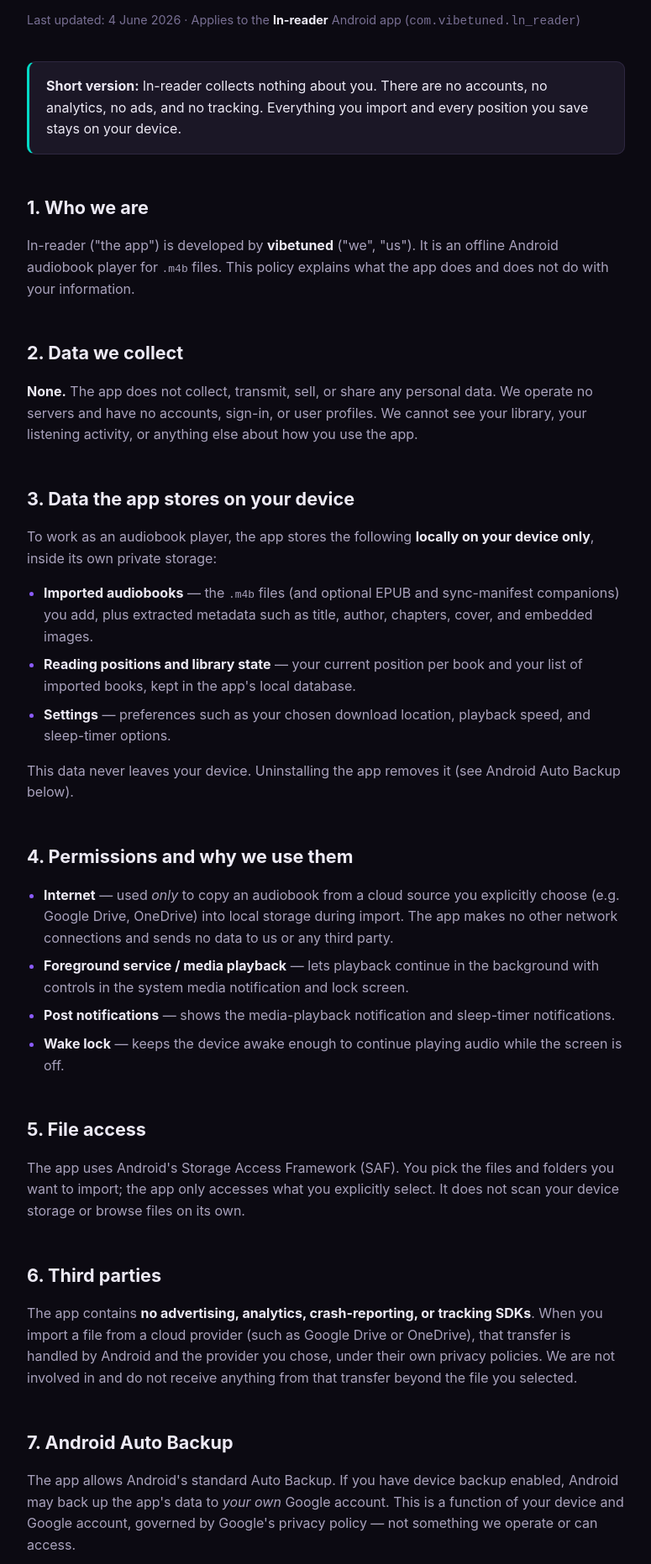
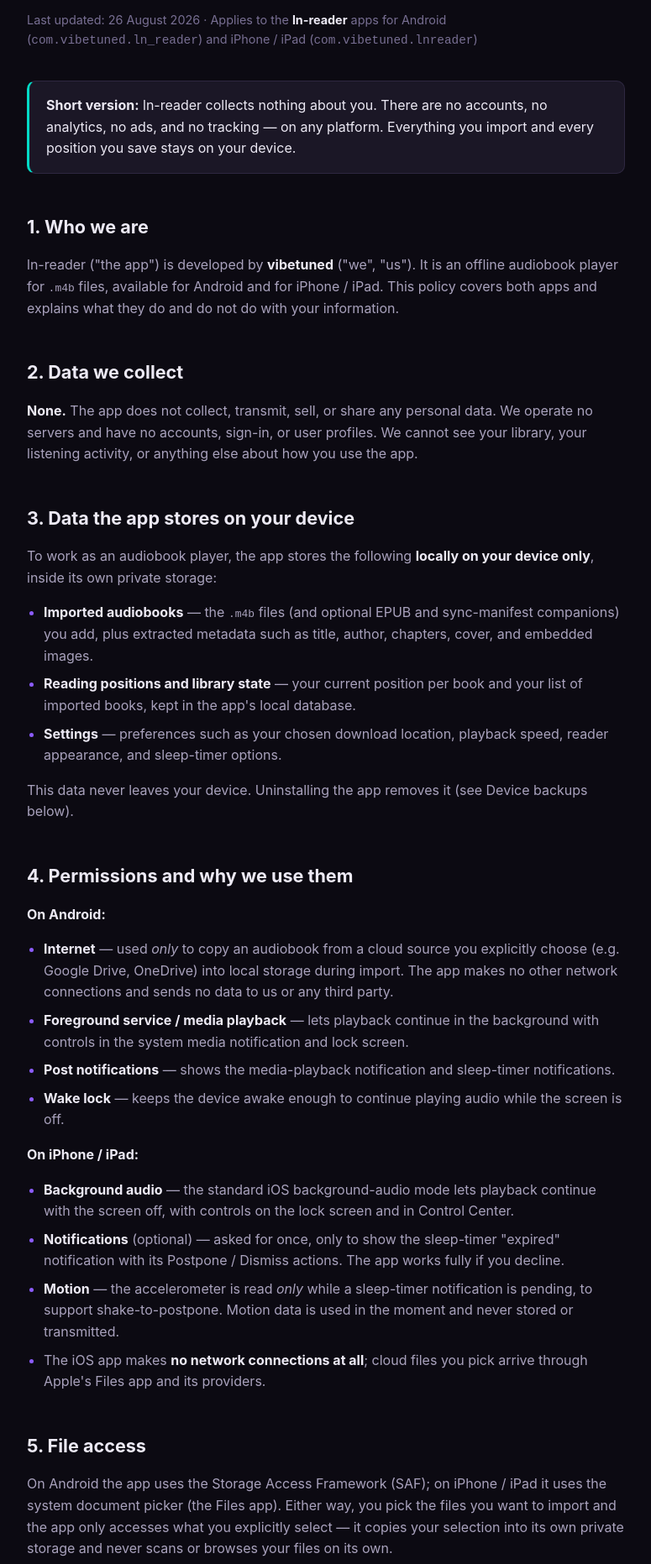
Before and after one commit to vibetuned/ln-reader, a plain HTML site: page docs/privacy.html in a window 1280 px wide. Shown: the part 177-2040 px from the top of the page at 84% size, without its empty margins (252-1027 px from the left). Drawn offline with Linux system fonts and the light colour scheme.

Commit message:
Site: cover the iOS app in the landing page and privacy policy
- privacy.html now applies to both apps (Android com.vibetuned.ln_reader,
  iOS com.vibetuned.lnreader): per-platform permissions (background audio,
  optional notifications, sleep-timer motion; iOS makes no network
  connections), document-picker file access, device backups on both
  platforms
- index.html: platform-neutral hero + iPhone/iPad coming-soon badge,
  ecosystem card links the iOS repo, iOS requirements card, iOS build
  instructions, Android-only limitation annotated

```diff
--- a/docs/privacy.html
+++ b/docs/privacy.html
@@ -4,7 +4,7 @@
   <meta charset="utf-8" />
   <meta name="viewport" content="width=device-width, initial-scale=1" />
   <title>Privacy Policy — ln-reader</title>
-  <meta name="description" content="Privacy policy for the ln-reader Android audiobook app. ln-reader collects no personal data and runs entirely on your device." />
+  <meta name="description" content="Privacy policy for the ln-reader audiobook apps for Android, iPhone, and iPad. ln-reader collects no personal data and runs entirely on your device." />
   <link rel="icon" type="image/webp" href="assets/favicon.webp" />
   <link rel="stylesheet" href="assets/css/style.css" />
 </head>
@@ -27,21 +27,23 @@
   <main class="doc">
     <div class="wrap">
       <h1>Privacy Policy</h1>
-      <p class="updated">Last updated: 4 June 2026 · Applies to the <strong>ln-reader</strong> Android app (<code>com.vibetuned.ln_reader</code>)</p>
+      <p class="updated">Last updated: 26 August 2026 · Applies to the <strong>ln-reader</strong> apps for
+        Android (<code>com.vibetuned.ln_reader</code>) and iPhone / iPad (<code>com.vibetuned.lnreader</code>)</p>
 
       <div class="callout">
         <p>
           <strong>Short version:</strong> ln-reader collects nothing about you. There are no
-          accounts, no analytics, no ads, and no tracking. Everything you import and every
-          position you save stays on your device.
+          accounts, no analytics, no ads, and no tracking — on any platform. Everything you
+          import and every position you save stays on your device.
         </p>
       </div>
 
       <h2>1. Who we are</h2>
       <p>
         ln-reader ("the app") is developed by <strong>vibetuned</strong> ("we", "us"). It is an
-        offline Android audiobook player for <code>.m4b</code> files. This policy explains what
-        the app does and does not do with your information.
+        offline audiobook player for <code>.m4b</code> files, available for Android and for
+        iPhone / iPad. This policy covers both apps and explains what they do and do not do
+        with your information.
       </p>
 
       <h2>2. Data we collect</h2>
@@ -59,43 +61,54 @@
       <ul>
         <li><strong>Imported audiobooks</strong> — the <code>.m4b</code> files (and optional EPUB and sync-manifest companions) you add, plus extracted metadata such as title, author, chapters, cover, and embedded images.</li>
         <li><strong>Reading positions and library state</strong> — your current position per book and your list of imported books, kept in the app's local database.</li>
-        <li><strong>Settings</strong> — preferences such as your chosen download location, playback speed, and sleep-timer options.</li>
+        <li><strong>Settings</strong> — preferences such as your chosen download location, playback speed, reader appearance, and sleep-timer options.</li>
       </ul>
       <p>
-        This data never leaves your device. Uninstalling the app removes it (see Android Auto
-        Backup below).
+        This data never leaves your device. Uninstalling the app removes it (see Device backups
+        below).
       </p>
 
       <h2>4. Permissions and why we use them</h2>
+      <p><strong>On Android:</strong></p>
       <ul>
         <li><strong>Internet</strong> — used <em>only</em> to copy an audiobook from a cloud source you explicitly choose (e.g. Google Drive, OneDrive) into local storage during import. The app makes no other network connections and sends no data to us or any third party.</li>
         <li><strong>Foreground service / media playback</strong> — lets playback continue in the background with controls in the system media notification and lock screen.</li>
         <li><strong>Post notifications</strong> — shows the media-playback notification and sleep-timer notifications.</li>
         <li><strong>Wake lock</strong> — keeps the device awake enough to continue playing audio while the screen is off.</li>
       </ul>
+      <p><strong>On iPhone / iPad:</strong></p>
+      <ul>
+        <li><strong>Background audio</strong> — the standard iOS background-audio mode lets playback continue with the screen off, with controls on the lock screen and in Control Center.</li>
+        <li><strong>Notifications</strong> (optional) — asked for once, only to show the sleep-timer "expired" notification with its Postpone / Dismiss actions. The app works fully if you decline.</li>
+        <li><strong>Motion</strong> — the accelerometer is read <em>only</em> while a sleep-timer notification is pending, to support shake-to-postpone. Motion data is used in the moment and never stored or transmitted.</li>
+        <li>The iOS app makes <strong>no network connections at all</strong>; cloud files you pick arrive through Apple's Files app and its providers.</li>
+      </ul>
 
       <h2>5. File access</h2>
       <p>
-        The app uses Android's Storage Access Framework (SAF). You pick the files and folders
-        you want to import; the app only accesses what you explicitly select. It does not scan
-        your device storage or browse files on its own.
+        On Android the app uses the Storage Access Framework (SAF); on iPhone / iPad it uses the
+        system document picker (the Files app). Either way, you pick the files you want to
+        import and the app only accesses what you explicitly select — it copies your selection
+        into its own private storage and never scans or browses your files on its own.
       </p>
 
       <h2>6. Third parties</h2>
       <p>
-        The app contains <strong>no advertising, analytics, crash-reporting, or tracking
-        SDKs</strong>. When you import a file from a cloud provider (such as Google Drive or
-        OneDrive), that transfer is handled by Android and the provider you chose, under their
-        own privacy policies. We are not involved in and do not receive anything from that
-        transfer beyond the file you selected.
+        The apps contain <strong>no advertising, analytics, crash-reporting, or tracking
+        SDKs</strong>. When you import a file from a cloud provider (such as Google Drive,
+        OneDrive, or iCloud Drive), that transfer is handled by your platform (Android's SAF or
+        Apple's Files app) and the provider you chose, under their own privacy policies. We are
+        not involved in and do not receive anything from that transfer beyond the file you
+        selected.
       </p>
 
-      <h2>7. Android Auto Backup</h2>
+      <h2>7. Device backups</h2>
       <p>
-        The app allows Android's standard Auto Backup. If you have device backup enabled, Android
-        may back up the app's data to <em>your own</em> Google account. This is a function of
-        your device and Google account, governed by Google's privacy policy — not something we
-        operate or can access.
+        The apps allow the platforms' standard backups. On Android, Auto Backup may back the
+        app's data up to <em>your own</em> Google account; on iPhone / iPad, the app's data may
+        be included in <em>your own</em> iCloud or computer backups. These are functions of your
+        device and your Google / Apple account, governed by their privacy policies — not
+        something we operate or can access.
       </p>
 
       <h2>8. Children's privacy</h2>
```
Also changed, not shown: docs/index.html (+27 -15 lines).
